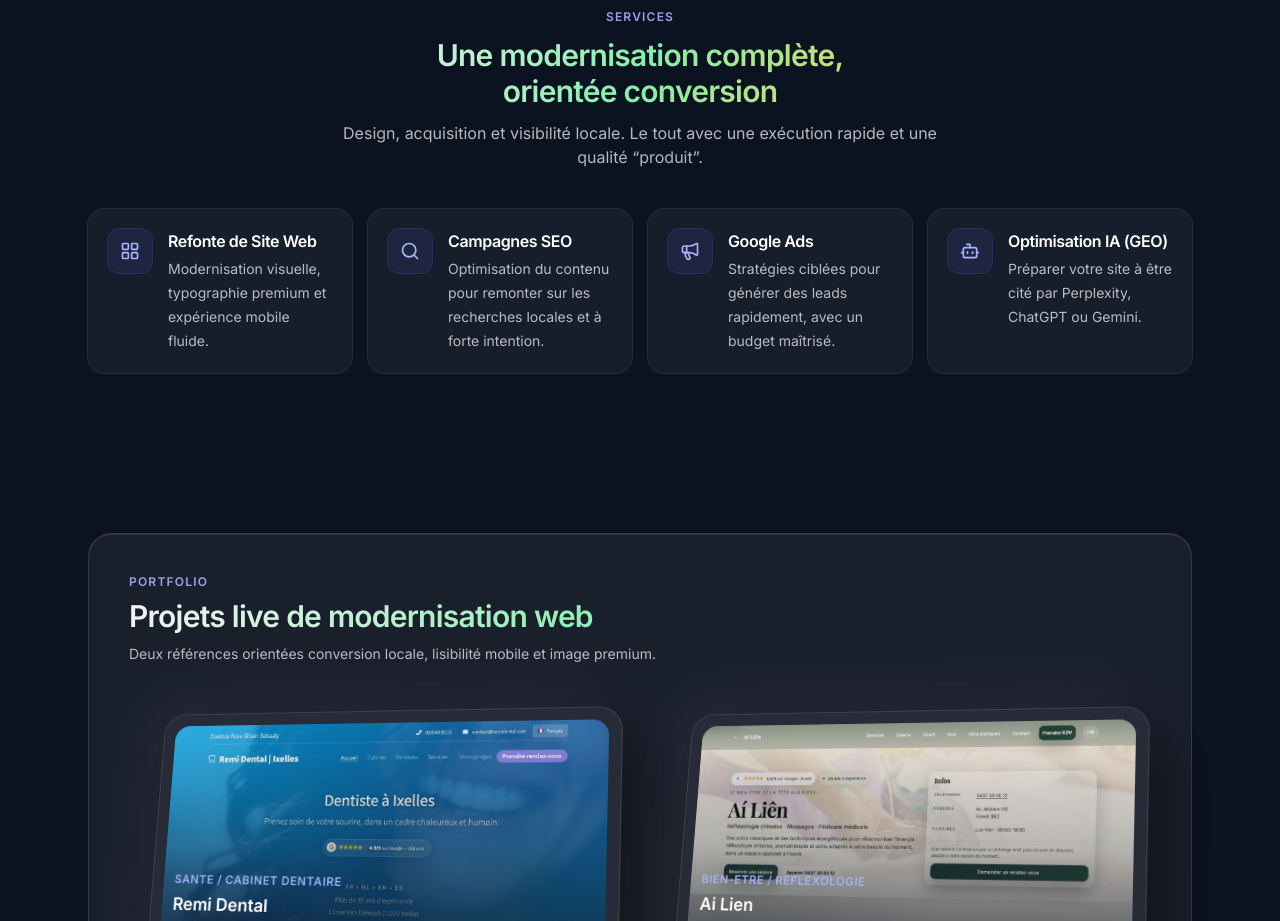
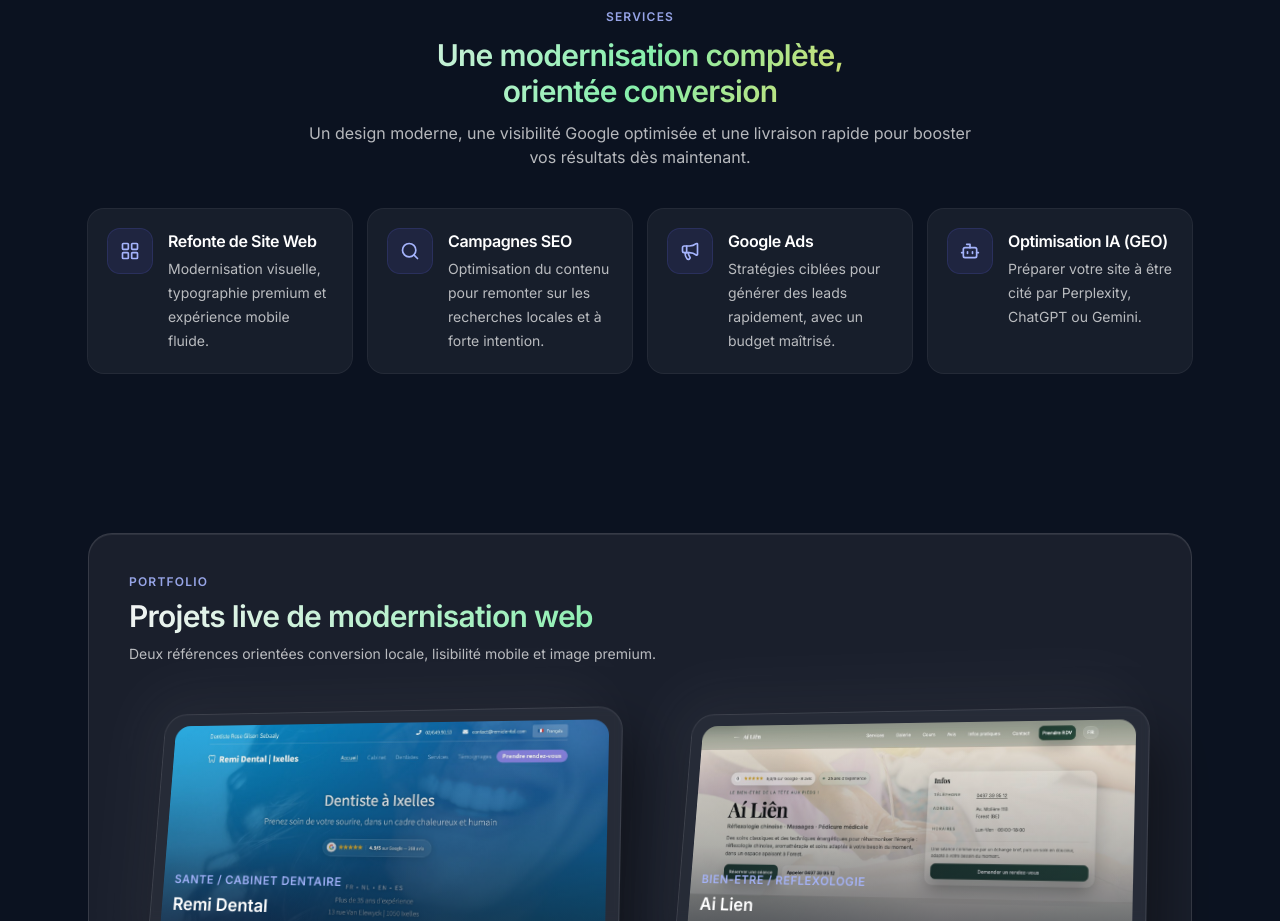
Before and after one commit to roangls-droid/webmo, a React (Vite) app: page / in a window 1280 px wide. Shown: the part 840-1761 px from the top of the page. Built offline with nearby package versions, Linux system fonts and the light colour scheme.

Commit message:
Copy FR: update Services section subtitle
Made-with: Cursor

```diff
--- a/src/App.tsx
+++ b/src/App.tsx
@@ -47,7 +47,7 @@ const COPY = {
       eyebrow: "Services",
       title: "Une modernisation complète, orientée conversion",
       subtitle:
-        "Design, acquisition et visibilité locale. Le tout avec une exécution rapide et une qualité “produit”.",
+        "Un design moderne, une visibilité Google optimisée et une livraison rapide pour booster vos résultats dès maintenant.",
       s1t: "Refonte de Site Web",
       s1d: "Modernisation visuelle, typographie premium et expérience mobile fluide.",
       s2t: "Campagnes SEO",
```
